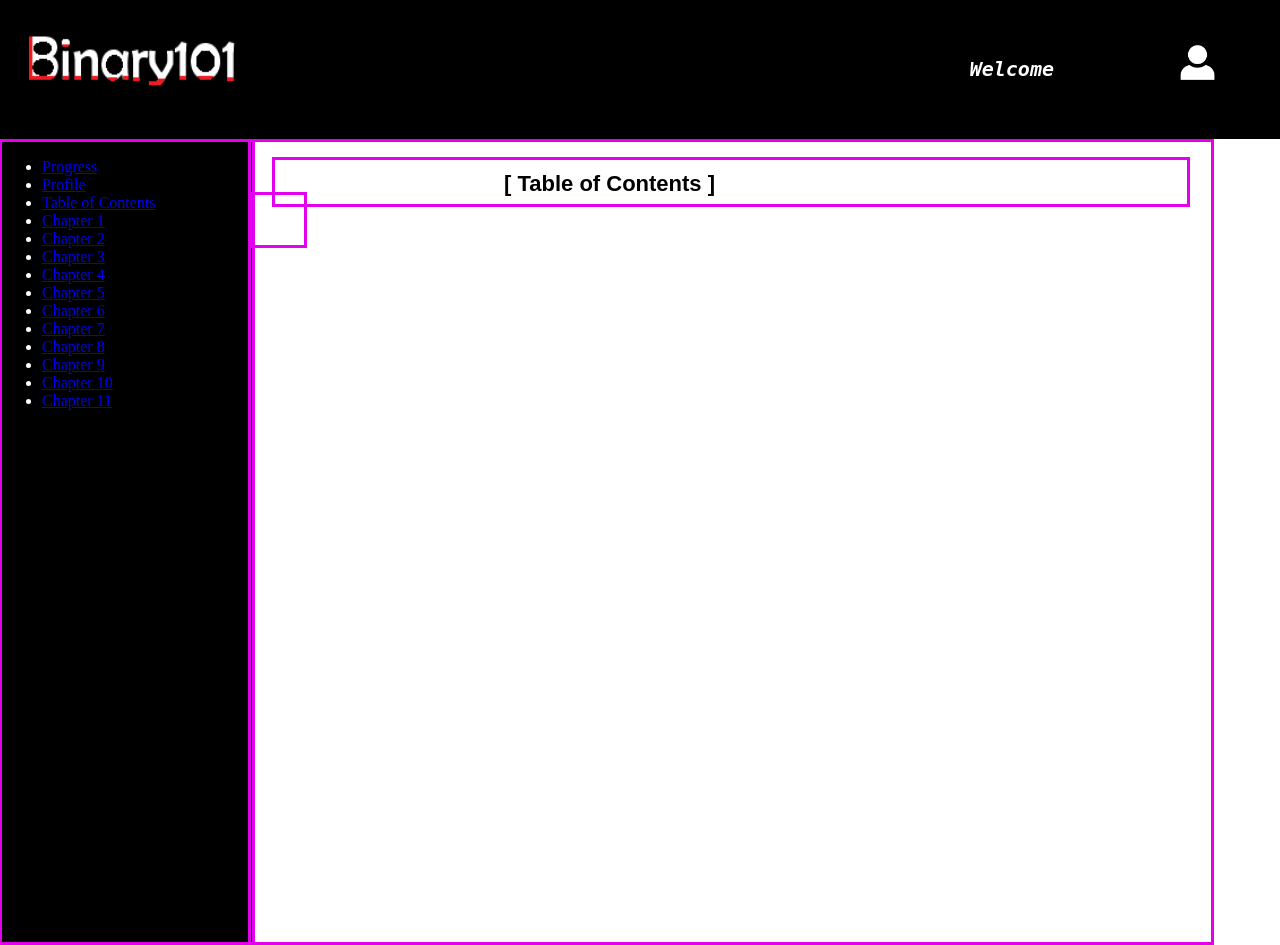
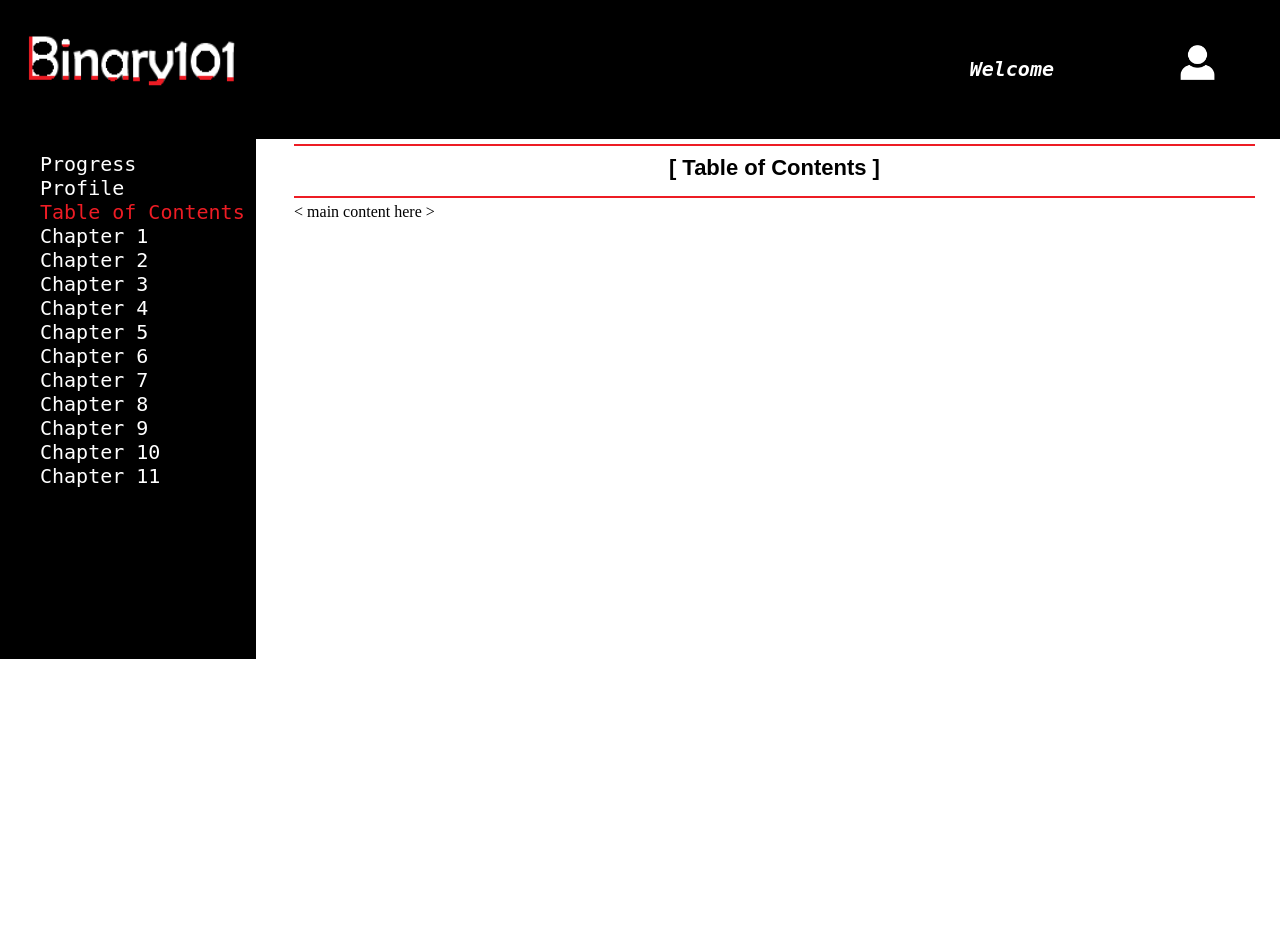
Before and after one commit to mikeyo241/Binary101, a PHP site: page /contents.php in a window 1280 px wide. After the commit the page ends 659 px from the top, so only its background shows below. Run offline with PHP 8.4, Linux system fonts and the light colour scheme.

Commit message:
css fixes
* fixed the fuckery of layout
* defaulted all content words to the color black, and background to
white for readability

```diff
--- a/contents.php
+++ b/contents.php
@@ -26,7 +26,8 @@ echo <<< HTML
 	</header>
 
 
-    <section id="navbar">
+    <section>
+        <div id="linkBar">
             <ul>
                 <li>
                     <a href="progress.php"> Progress </a>
@@ -34,8 +35,8 @@ echo <<< HTML
                 <li>
                     <a href="profile.php"> Profile </a>
                 </li>
-                <li id="toc">
-                    <a href="contents.php" > Table of Contents </a>
+                <li >
+                    <a id="currentPage" href="contents.php" > Table of Contents </a>
                 </li>
                 <li>
                     <a href="chap1.php"> Chapter 1 </a>
@@ -72,18 +73,18 @@ echo <<< HTML
                 </li>
 
             </ul>
-    </section>
-
-
-	<aside id="contentSection">
-	    <div id="titlediv">
-            <h2 id="title">[ Table of Contents ]</h2>
         </div>
 
-        <div id="content">
+        <div id="rightSideDiv">
 
+                <h2 id="title">[ Table of Contents ]</h2>
+
+                <p id="content">
+                    < main content here >
+                </p>
         </div>
-    </aside>
+
+    </section>
 
 </body>
 
--- a/css/style.css
+++ b/css/style.css
@@ -10,10 +10,19 @@
 header {
     background: rgb(0, 0, 0);
     height: 139px;
-    width: 100%; /* width: 1349px; */
-    position: absolute;
+    width: 100%;
+    position: relative;
     left: 0px;
     top: 0px;
+}
+
+body {
+    margin: auto;
+}
+
+section {
+    position: relative;
+    height: 520px;
 }
 
 h1 {
@@ -112,33 +121,15 @@ nav ul {
     font-family: "Lucida Sans Unicode", "Lucida Grande", sans-serif;
 }
 
-
-
-nav {
-    position: absolute;
-    width: 100px;
+ul {
+    font-family: monospace;
+    list-style-type: none;
 }
 
-nav ul {
+ul li a {
+    color: white;
     text-decoration: none;
-    color: white;
-    font-family: monospace;
     font-size: 20px;
-}
-
-nav ul li a {
-    font-size: 18px;
-}
-
-#navbar {
-    position: relative;
-    width: 250px;
-    height: 100%;
-    background: black;
-    top: 131px;
-    left: -9px;
-    float: left;
-    border: 3px solid rgb(227, 0, 237);
 }
 
 #icon {
@@ -173,14 +164,22 @@ nav ul li a {
     margin: auto;
     width: 95%;
     height: 44px;
-    border: 3px solid rgb(227, 0, 237);
+   /*  border: 3px solid rgb(227, 0, 237); */
 }
 
 #title {
+    margin: auto;
+    position: relative;
+    width: 95%;
+    height: 50px;
+    top: 5px;
+    text-align: center;
+    line-height: 2;
     color: black;
     font-size: 22px;
     font-family: sans-serif;
-    line-height: 0.5em;
+    border-bottom: 2px solid rgb(237, 28, 36);
+    border-top: 2px solid rgb(237, 28, 36);
 }
 
 #contentSection {
@@ -189,18 +188,16 @@ nav ul li a {
     left: 240px;
     width: 75%;
     height: 100%;
-    border: 3px solid rgb(227, 0, 237);
+    /* border: 3px solid rgb(227, 0, 237); */
 }
 
 #content {
-    width: 50px;
-    height: 50px;
+    width: 95%;
+    height: 86%;
     position: relative;
-    /* top: 211px;
-    left: 260px;
-     border-left: 3px solid rgb(23, 23, 23);
-    border-right: 3px solid rgb(23, 23, 23);  */
-    border: 3px solid rgb(227, 0, 237);
+    margin: auto;
+    top: 10px;
+    color: black;
 }
 
 /*	for the body	*/
@@ -259,3 +256,29 @@ form table tr td {
     background: white;
     border: 2px solid;
 }
+
+#linkBar {
+    position: relative;
+    width: 20%;
+    height: 100%;
+    float: left;
+    background: black;
+    /* border: 3px solid rgb(227, 0, 237); */
+}
+
+#rightSideDiv {
+    position: relative;
+    width: 79%;
+    float: right;
+    height: 100%;
+}
+
+#currentPage {
+    color: rgb(237, 28, 36);
+}
+
+/* temporary for fixing */ /*
+body, header, nav, section, footer, p, div {
+     border: 1px solid rgb(227, 0, 237);
+}
+*/
```
